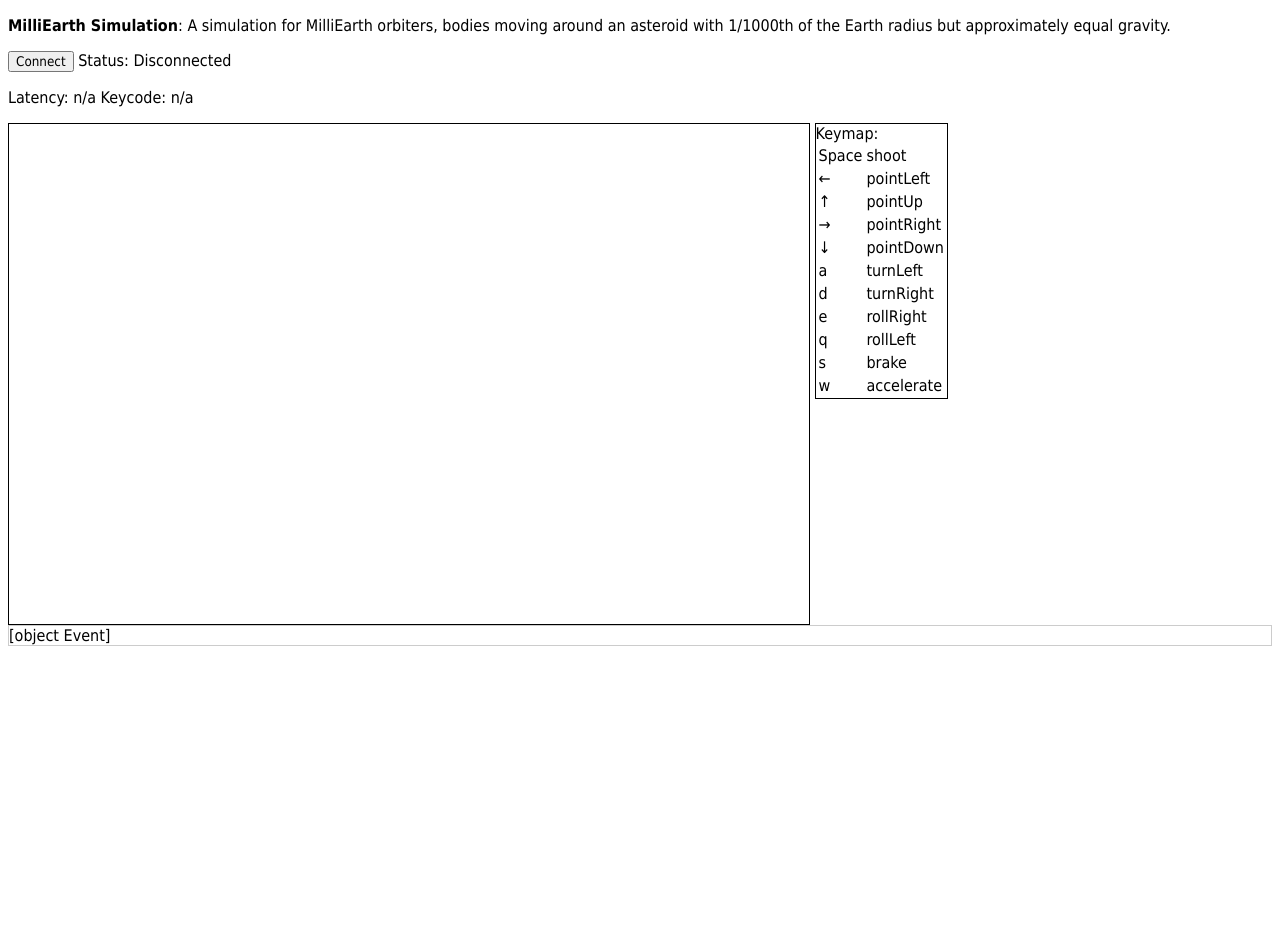
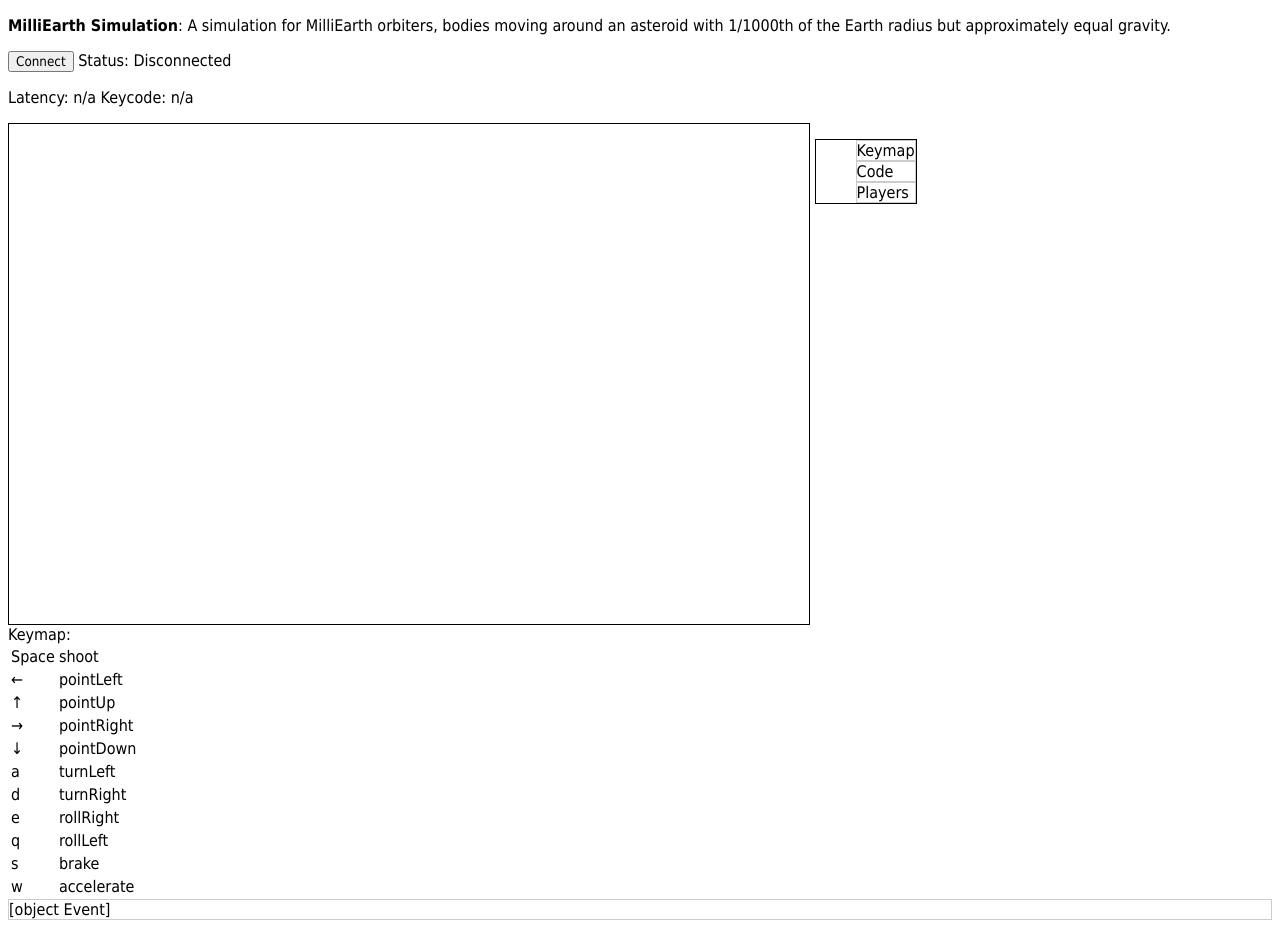
Before and after one commit to alexfernandez/milliearth, a plain HTML site: page html/index.html in a window 1280 px wide. Before the commit the page ends 800 px from the top, so only its background shows below. Drawn offline with nearby package versions, Linux system fonts and the light colour scheme.

Commit message:
Changed how the contents in the main page is organized: a number of option buttons and then the content.

```diff
--- a/html/index.html
+++ b/html/index.html
@@ -17,7 +17,8 @@
 * { font-family:tahoma; }
 div.message { border: 1px solid #ccc; }
 canvas { display: inline-block; border:1px solid #000000; vertical-align: top; }
-.keymap { display: inline-block; border:1px solid #000000; vertical-align: top; }
+.options { display: inline-block; border:1px solid #000000; vertical-align: top; }
+.option { display: block; border: 1px solid #cccccc; vertical-align:top; }
 </style>
 </head>
 <body>
@@ -35,7 +36,12 @@ Keycode: <span id="keycode">n/a</span>
 </p>
 <canvas id="simulation" width="800" height="500">
 </canvas>
-<div id="keymap" class="keymap">
+<ul class="options">
+	<li class="option" id="keymap">Keymap</li>
+	<li class="option" id="code">Code</li>
+	<li class="option" id="players">Players</li>
+</ul>
+<div id="content" class="content">
 	Keymap:
 </div>
 <div id="message" class="message">
--- a/html/js/simulation.js
+++ b/html/js/simulation.js
@@ -45,7 +45,7 @@ $(function () {
 	$(document).keyup(keymap.keyup);
 	$(document).blur(keymap.blur);
 
-	keymap.display($('#keymap'));
+	keymap.display($('#content'));
 
 	var player = new clientPlayer();
 	player.click();
```
